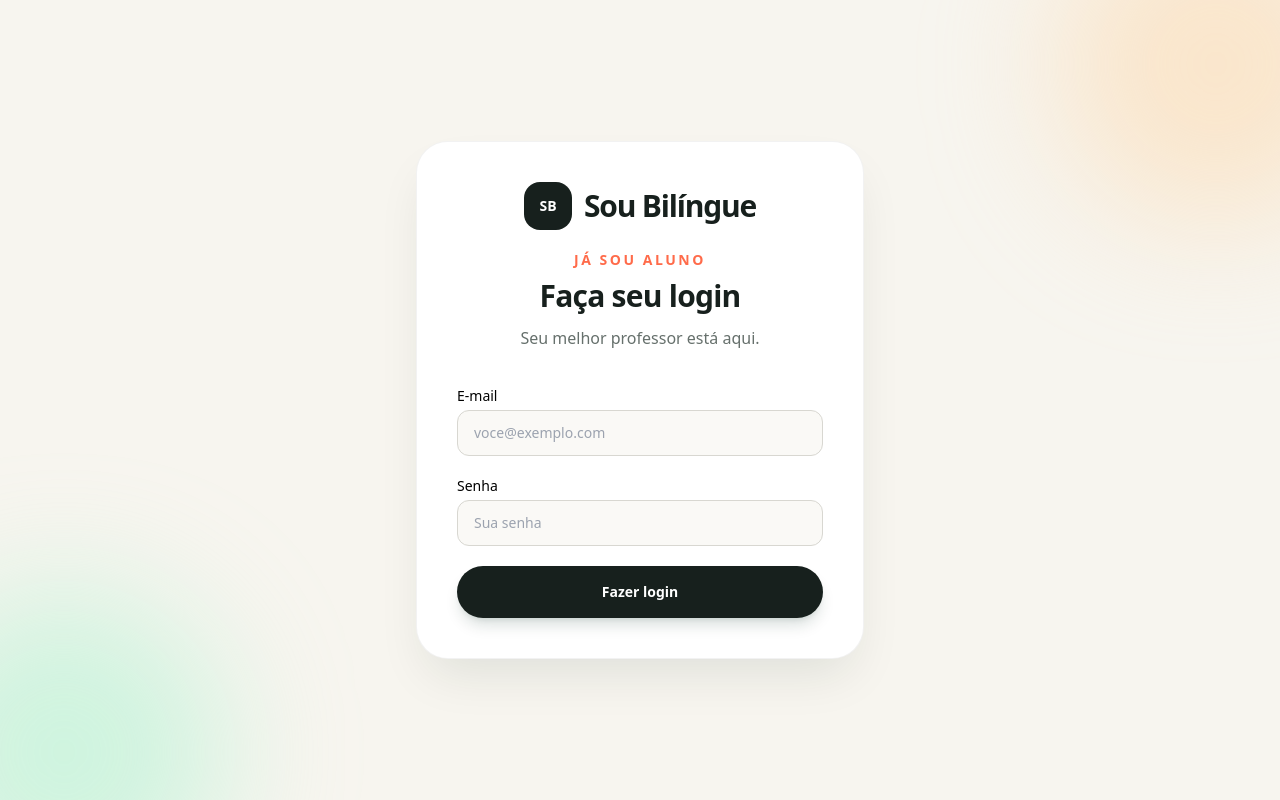
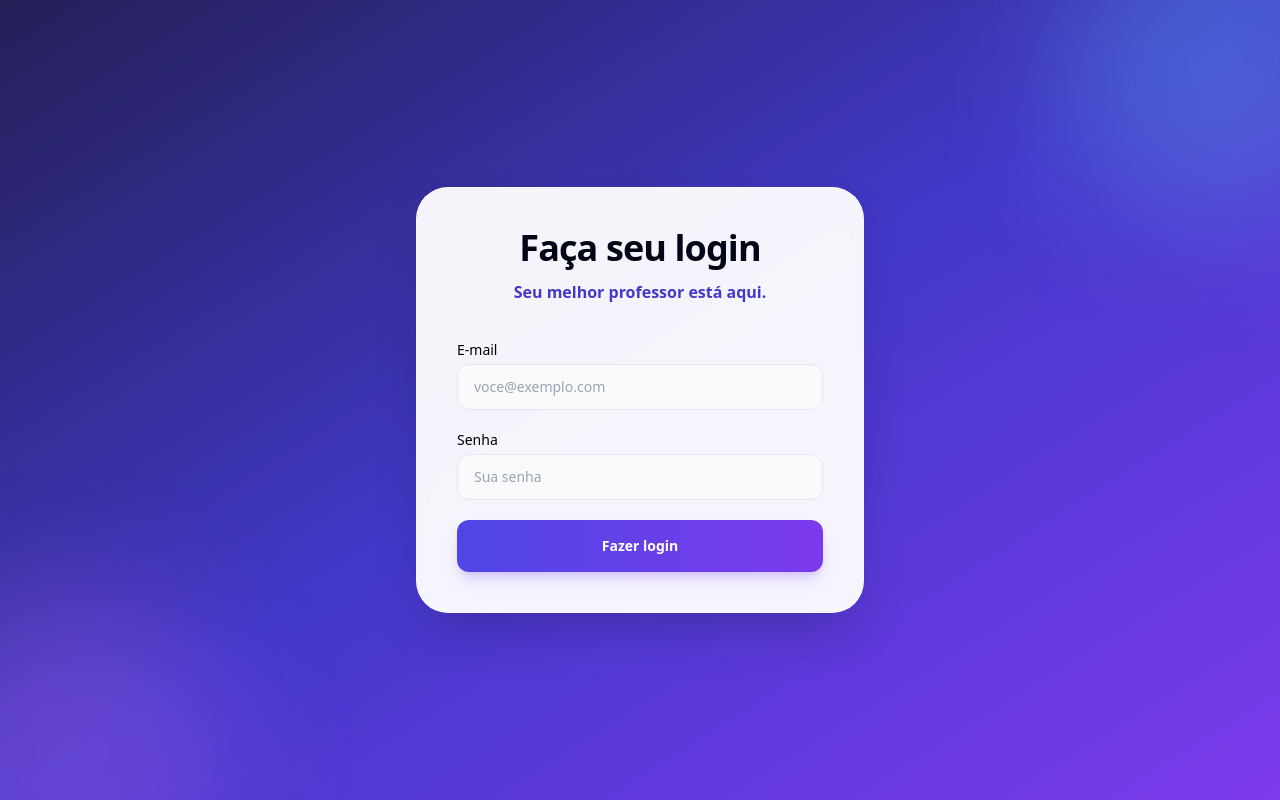
Before and after one commit to Willianfraga/Sou-Bilingue, a Next.js app: page /login in a window 1280 px wide. Built offline with nearby package versions, Linux system fonts and the light colour scheme.

Commit message:
alinha login com identidade roxa do aplicativo

```diff
--- a/src/app/login/page.tsx
+++ b/src/app/login/page.tsx
@@ -44,27 +44,16 @@ function FormularioDeLogin() {
   }
 
   return (
-    <main className="relative flex min-h-screen items-center justify-center overflow-hidden bg-[#f7f5ef] px-6 py-12">
-      <div className="pointer-events-none absolute -right-24 -top-24 h-80 w-80 rounded-full bg-orange-200/50 blur-3xl" />
-      <div className="pointer-events-none absolute -bottom-28 -left-24 h-80 w-80 rounded-full bg-emerald-200/50 blur-3xl" />
+    <main className="relative flex min-h-screen items-center justify-center overflow-hidden bg-gradient-to-br from-[#242057] via-[#4338ca] to-[#7c3aed] px-5 py-10 sm:px-6 sm:py-12">
+      <div className="pointer-events-none absolute -right-24 -top-24 h-80 w-80 rounded-full bg-cyan-300/20 blur-3xl" />
+      <div className="pointer-events-none absolute -bottom-28 -left-24 h-80 w-80 rounded-full bg-fuchsia-400/20 blur-3xl" />
 
-      <section className="relative w-full max-w-md rounded-[2rem] border border-black/5 bg-white p-7 shadow-2xl shadow-emerald-950/10 sm:p-10">
+      <section className="relative w-full max-w-md rounded-[2rem] border border-white/60 bg-white/95 p-7 shadow-2xl shadow-indigo-950/30 backdrop-blur sm:p-10">
         <div className="text-center">
-          <a href="/" className="inline-flex items-center gap-3">
-            <span className="grid h-12 w-12 place-items-center rounded-2xl bg-[#17201d] text-sm font-black text-white">
-              SB
-            </span>
-            <span className="text-3xl font-black tracking-[-0.04em] text-[#17201d]">
-              Sou Bilíngue
-            </span>
-          </a>
-          <p className="mt-5 text-sm font-bold uppercase tracking-[0.18em] text-[#ff6b4a]">
-            Já sou aluno
-          </p>
-          <h1 className="mt-2 text-3xl font-black tracking-tight text-[#17201d]">
+          <h1 className="text-3xl font-black tracking-tight text-slate-950 sm:text-4xl">
             Faça seu login
           </h1>
-          <p className="mt-3 text-base font-medium text-[#66706c]">
+          <p className="mt-3 text-base font-semibold text-indigo-700">
             Seu melhor professor está aqui.
           </p>
         </div>
@@ -82,7 +71,7 @@ function FormularioDeLogin() {
             onChange={(e) => setEmail(e.target.value)}
             disabled={enviando}
             placeholder="voce@exemplo.com"
-            className="rounded-xl border border-[#d8d7d1] bg-[#faf9f6] px-4 py-3 text-sm outline-none transition focus:border-[#ff6b4a] focus:ring-4 focus:ring-orange-100 disabled:opacity-50"
+            className="rounded-xl border border-slate-200 bg-slate-50 px-4 py-3 text-sm outline-none transition focus:border-violet-500 focus:bg-white focus:ring-4 focus:ring-violet-100 disabled:opacity-50"
           />
         </div>
         <div className="flex flex-col gap-1">
@@ -97,7 +86,7 @@ function FormularioDeLogin() {
             onChange={(e) => setSenha(e.target.value)}
             disabled={enviando}
             placeholder="Sua senha"
-            className="rounded-xl border border-[#d8d7d1] bg-[#faf9f6] px-4 py-3 text-sm outline-none transition focus:border-[#ff6b4a] focus:ring-4 focus:ring-orange-100 disabled:opacity-50"
+            className="rounded-xl border border-slate-200 bg-slate-50 px-4 py-3 text-sm outline-none transition focus:border-violet-500 focus:bg-white focus:ring-4 focus:ring-violet-100 disabled:opacity-50"
           />
         </div>
 
@@ -106,7 +95,7 @@ function FormularioDeLogin() {
         <button
           type="submit"
           disabled={enviando}
-          className="rounded-full bg-[#17201d] px-5 py-4 text-sm font-black text-white shadow-lg shadow-emerald-950/15 transition hover:-translate-y-0.5 hover:bg-[#263b35] disabled:translate-y-0 disabled:opacity-50"
+          className="rounded-xl bg-gradient-to-r from-indigo-600 to-violet-600 px-5 py-4 text-sm font-black text-white shadow-lg shadow-violet-500/25 transition hover:-translate-y-0.5 hover:from-indigo-700 hover:to-violet-700 disabled:translate-y-0 disabled:opacity-50"
         >
           {enviando ? "Entrando..." : "Fazer login"}
         </button>
```
